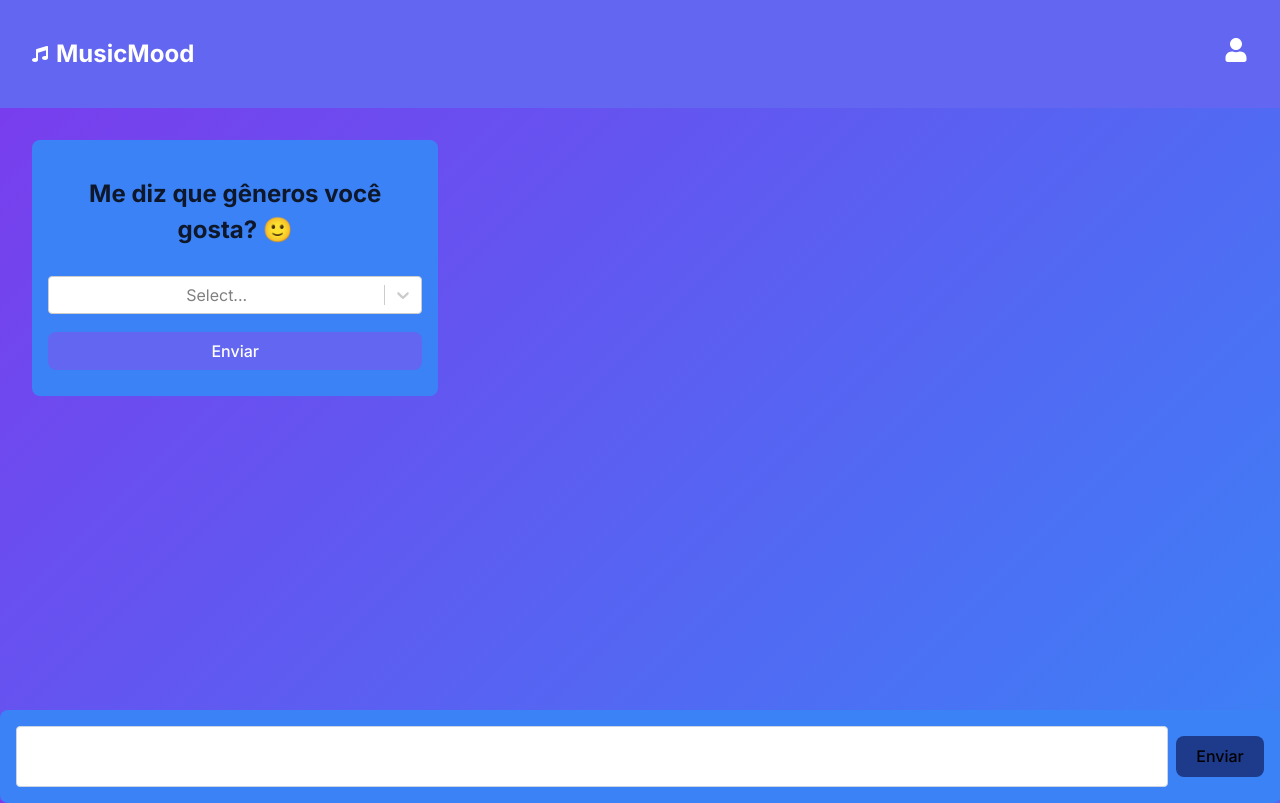
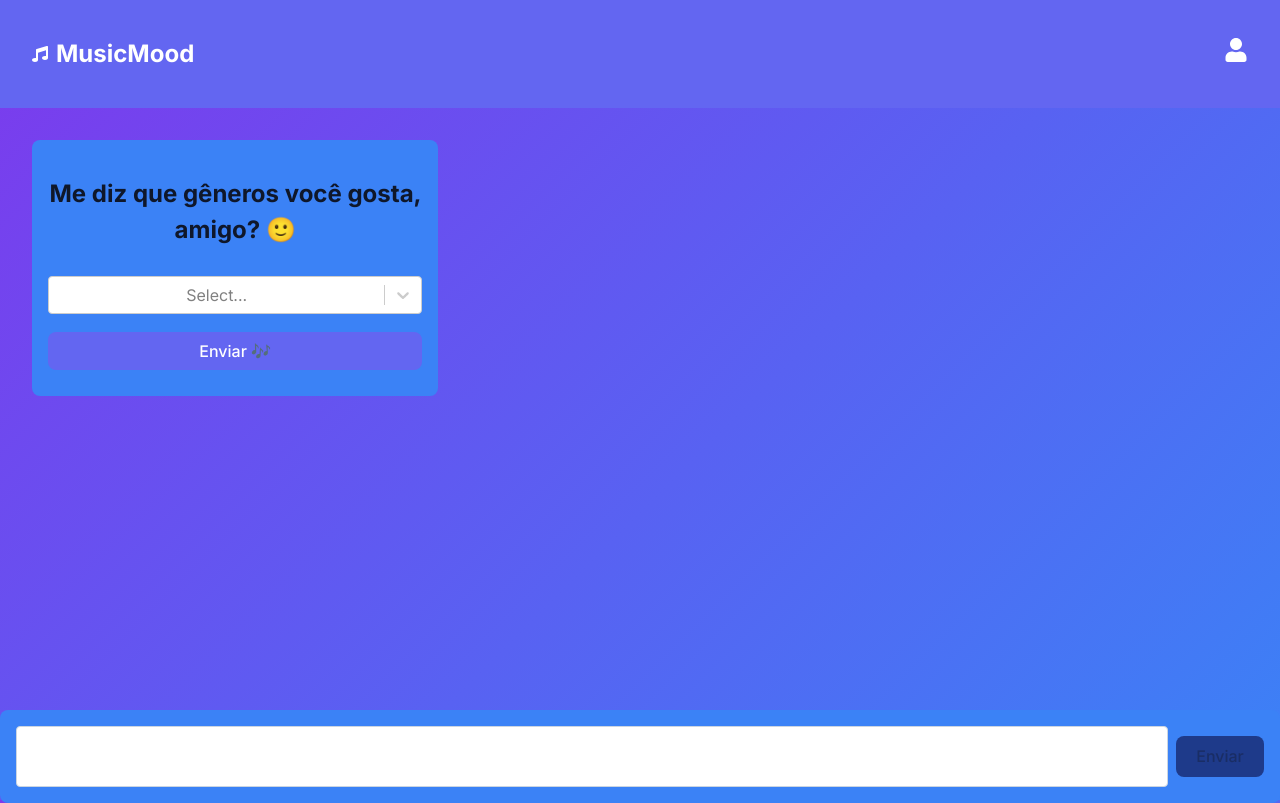
Before and after one commit to Tote1514/music-mood-fronted, a React (Vite) app: page /chat in a window 1280 px wide. Built offline with nearby package versions, Linux system fonts and the light colour scheme.

Commit message:
Implement user context in Chat and GenerosInput components; update user state on display name retrieval and genre selection.

```diff
--- a/src/pages/Chat.jsx
+++ b/src/pages/Chat.jsx
@@ -1,15 +1,29 @@
 import NavBar from "../components/NavBar"
 import GenerosInput from "../pages/GenerosInput"
+import { useUserContext } from "../contex/UserContext"
 
 import { FaUser } from "react-icons/fa"
 import "../styles/Chat.css"
-import { useState } from "react"
+import { useState, useEffect } from "react"
 
 export default function Chat() {
   const [input, setInput] = useState("")
   const [messages, setMessages] = useState([])
 
   const links = [{ path: "/profile", label: "", icon: <FaUser /> }]
+
+  const { updateUser, user } = useUserContext()
+
+  useEffect(() => {
+    const params = new URLSearchParams(window.location.search)
+    const displayName = params.get("display_name")
+    if (displayName)
+    {
+      updateUser({ name: displayName.split(" ").at(0) })
+      window.history.replaceState({}, document.title, "/chat")
+    }
+
+  }, [])
 
   const handleSend = (e) => {
     e.preventDefault()
@@ -30,7 +44,7 @@ export default function Chat() {
     <div>
       <NavBar links={links} />
       <div className="chat-container">
-        <GenerosInput />
+        <GenerosInput displayName={user.name} />
         {messages.map((msg, index) => (
           <div key={index}
                 className={`message ${msg.sender}`}>
@@ -45,7 +59,10 @@ export default function Chat() {
           value={input}
           onChange={(e) => setInput(e.target.value)}
         />
-        <button type="submit">Enviar</button>
+        <button type="submit"
+                disabled={!user.hasSelectedGenres}>
+          Enviar
+        </button>
       </form>
     </div>
   )
--- a/src/pages/GenerosInput.jsx
+++ b/src/pages/GenerosInput.jsx
@@ -2,7 +2,11 @@ import { useState} from "react";
 import Select  from 'react-select';
 import "../styles/GenerosInput.css";
 
+import { useUserContext } from "../contex/UserContext";
+
 export default function GenerosInput() {
+  const { user, updateUser } = useUserContext();
+  const displayName = user.name || "amigo";
   const generos = [
     { value: "rock", label: "Rock" },
     { value: "pop", label: "Pop" },
@@ -22,6 +26,7 @@ export default function GenerosInput() {
   const handleSubmit = (e) => {
     e.preventDefault();
     console.log(generosSelected);
+    updateUser({ generos: generosSelected, hasSelectedGenres: true });
     resetSelection();
   };
 
@@ -32,14 +37,22 @@ export default function GenerosInput() {
   return (
     <div className="generos-input-container">
       <form onSubmit={handleSubmit}>
-        <h2>Me diz que gêneros você gosta? 🙂</h2>
+        <h2>Me diz que gêneros você gosta, {displayName}? 🙂</h2>
+        {user.hasSelectedGenres ?
+          (user.generos.length > 0 ?
+            <p>Gêneros selecionados🎵 : {user.generos.join(", ")}</p>
+            : <p>Nenhum gênero selecionado.</p>)
+          :
         <Select
           isMulti
           name="generos"
           options={generos}
           onChange={handleChange}
-        />
-        <button type="submit">Enviar</button>
+        />}
+        <button type="submit"
+                disabled={user.hasSelectedGenres}>
+                  Enviar 🎶
+        </button>
       </form>
     </div>
   );
--- a/src/styles/GenerosInput.css
+++ b/src/styles/GenerosInput.css
@@ -23,3 +23,8 @@
     font-size: 1rem;
     width: 100%;
 }
+
+.generos-input-container button:disabled {
+    background-color: grey;
+    cursor: not-allowed;
+}
```
